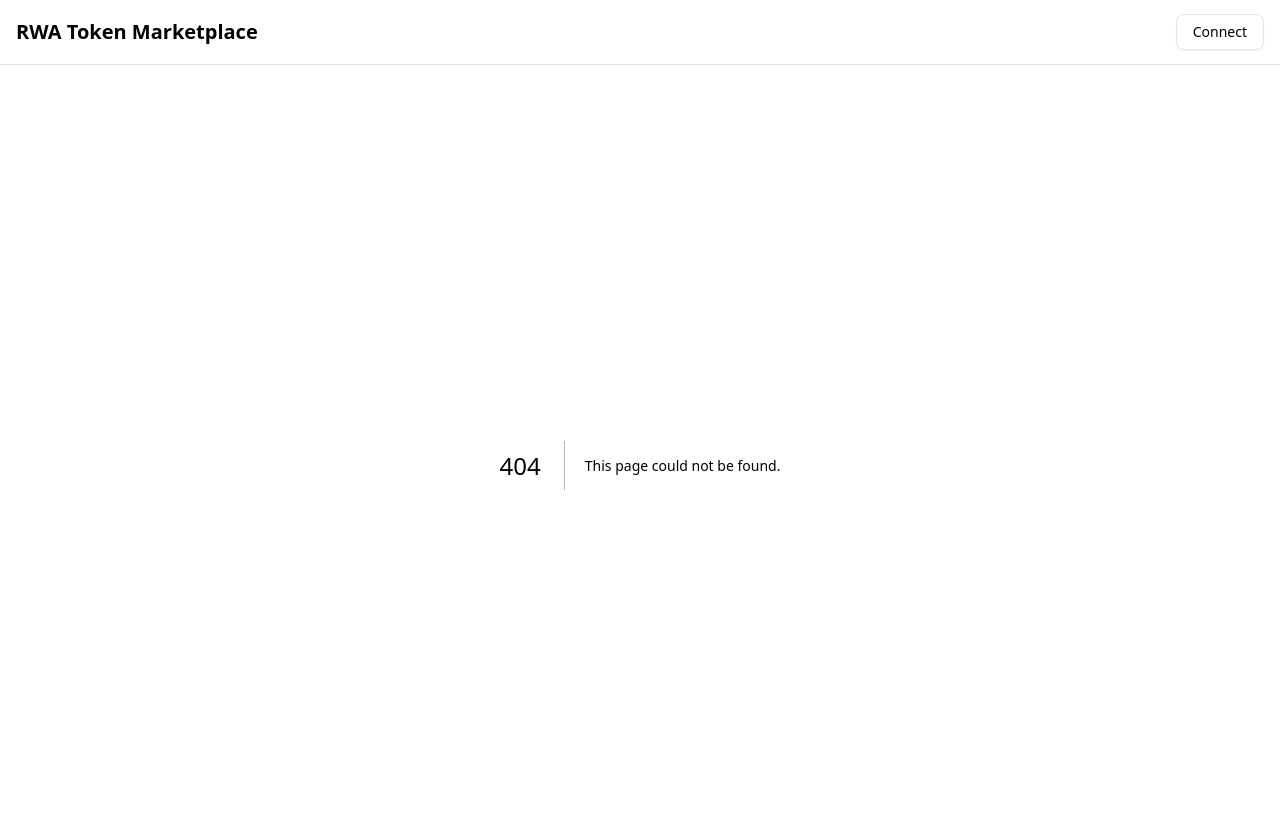
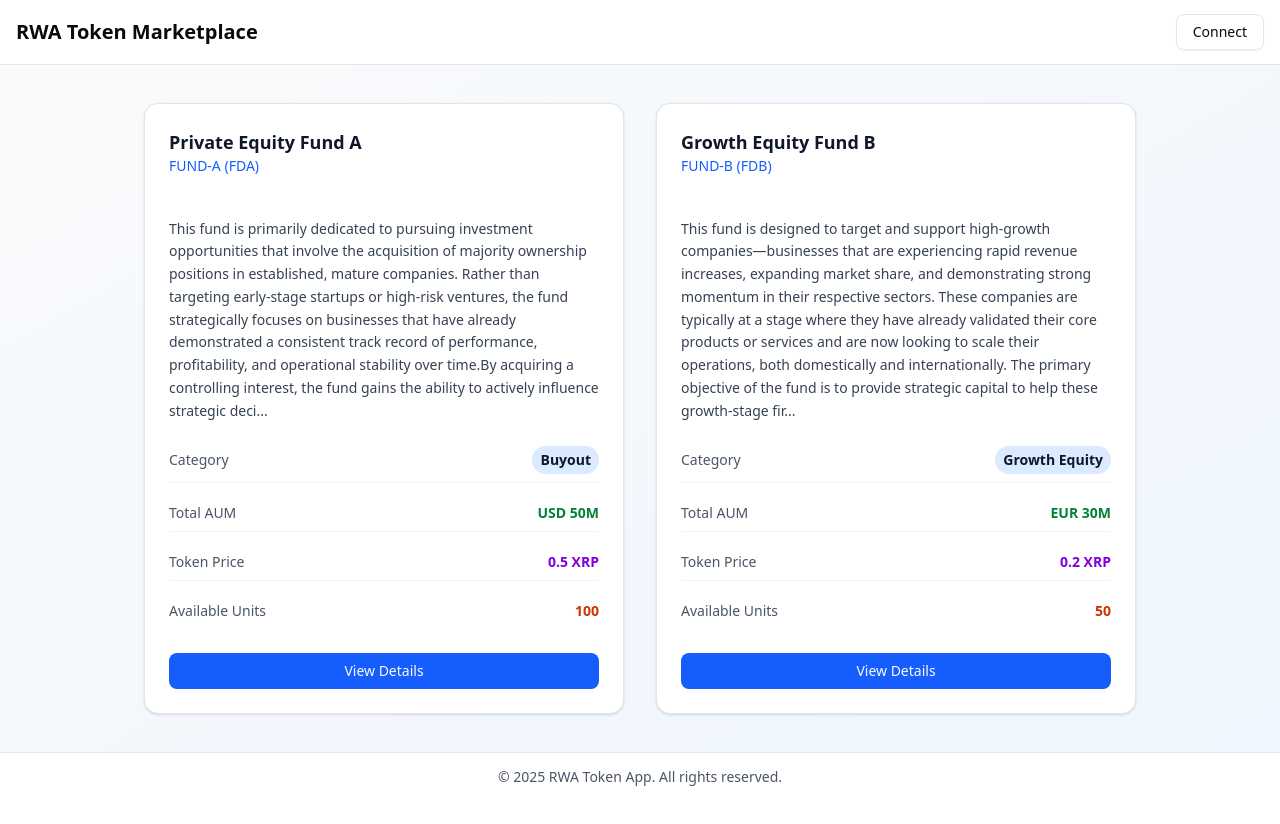
Before and after one commit to yohei-meister/rwa-token-app, a Next.js app in the folder frontend/: page /products in a window 1280 px wide. Before the commit this address had no page. Shown: the top 824 px of the page. After the commit the page ends 803 px from the top, so only its background shows below. Built offline with nearby package versions, Linux system fonts and the light colour scheme.

Commit message:
Implement dashboard and products pages with corresponding containers; add KYC data structure

```diff
--- /dev/null
+++ b/frontend/src/app/(fund)/dashboard/container.tsx
@@ -0,0 +1,5 @@
+'use client'
+
+export default function DashboardContainer() {
+  return <div>DashboardContainer</div>;
+}
--- /dev/null
+++ b/frontend/src/app/(fund)/dashboard/page.tsx
@@ -0,0 +1,5 @@
+import DashboardContainer from "./container";
+
+export default function Dashboard() {
+  return <DashboardContainer />;
+}
--- /dev/null
+++ b/frontend/src/app/(user)/products/container.tsx
@@ -0,0 +1,104 @@
+'use client'
+
+import {
+  Card,
+  CardContent,
+  CardDescription,
+  CardFooter,
+  CardHeader,
+  CardTitle,
+} from "@/components/ui/card";
+import { Button } from "@/components/ui/button";
+import { funds, type Fund } from "@/data/funds";
+
+// 文字数制限用のヘルパー関数
+const truncateText = (text: string, maxLength: number) => {
+  if (text.length <= maxLength) return text;
+  return text.slice(0, maxLength) + "...";
+};
+
+const FundCard: React.FC<{ fund: Fund }> = ({ fund }) => {
+  return (
+    <Card className="w-120 hover:shadow-lg transition-all duration-200 hover:scale-105">
+      <CardHeader className="pb-3">
+        <div>
+          <CardTitle className="text-lg font-bold text-gray-900">
+            {fund.name}
+          </CardTitle>
+          <CardDescription className="text-sm text-blue-600 font-medium">
+            {fund.symbol} ({fund.tokenSymbol})
+          </CardDescription>
+        </div>
+      </CardHeader>
+      <CardContent className="space-y-4">
+        {/* Description with character limit */}
+        <p className="text-sm text-gray-700 leading-relaxed">
+          {truncateText(fund.description, 500)}
+        </p>
+
+        {/* Fund details in a cleaner layout */}
+        <div className="space-y-3">
+          <div className="flex items-center justify-between py-2 border-b border-gray-100">
+            <span className="text-sm text-gray-600">Category</span>
+            <span className="text-sm font-semibold text-gray-900 bg-blue-100 px-2 py-1 rounded-full">
+              {fund.category}
+            </span>
+          </div>
+
+          <div className="flex items-center justify-between py-2 border-b border-gray-100">
+            <span className="text-sm text-gray-600">Total AUM</span>
+            <span className="text-sm font-semibold text-green-700">
+              {fund.totalAUM}
+            </span>
+          </div>
+
+          <div className="flex items-center justify-between py-2 border-b border-gray-100">
+            <span className="text-sm text-gray-600">Token Price</span>
+            <span className="text-sm font-semibold text-purple-700">
+              {fund.tokenPrice} XRP
+            </span>
+          </div>
+
+          <div className="flex items-center justify-between py-2">
+            <span className="text-sm text-gray-600">Available Units</span>
+            <span className="text-sm font-semibold text-orange-700">
+              {fund.availableUnits}
+            </span>
+          </div>
+        </div>
+      </CardContent>
+
+      <CardFooter>
+        <Button className="w-full bg-blue-600 hover:bg-blue-700">
+          View Details
+        </Button>
+      </CardFooter>
+    </Card>
+  );
+};
+
+export default function ProductsContainer() {
+  return (
+    <div className="font-sans flex-1 bg-gradient-to-br from-gray-50 to-blue-50 flex flex-col">
+      {/* Main content */}
+      <main className="flex-1 flex items-center justify-center px-4 py-8">
+        <div className="grid grid-cols-2 gap-8">
+          {funds.map((fund) => (
+            <FundCard key={fund.symbol} fund={fund} />
+          ))}
+        </div>
+      </main>
+
+      {/* Footer */}
+      <footer className="bg-white border-t border-gray-200 h-12 flex items-center justify-center flex-shrink-0">
+        <div className="max-w-7xl mx-auto px-4 sm:px-6 lg:px-8 py-4">
+          <div className="text-center">
+            <p className="text-gray-600 text-sm">
+              © 2025 RWA Token App. All rights reserved.
+            </p>
+          </div>
+        </div>
+      </footer>
+    </div>
+  );
+}
--- /dev/null
+++ b/frontend/src/app/(user)/products/page.tsx
@@ -0,0 +1,5 @@
+import ProductsContainer from "./container";
+
+export default function Products() {
+  return <ProductsContainer />;
+}
--- /dev/null
+++ b/frontend/src/app/(user)/register/container.tsx
@@ -0,0 +1,5 @@
+'use client'
+
+export default function RegisterContainer() {
+  return <div>RegisterContainer</div>;
+}
--- /dev/null
+++ b/frontend/src/app/(user)/register/page.tsx
@@ -0,0 +1,5 @@
+import RegisterContainer from "./container";
+
+export default function Register() {
+  return <RegisterContainer />;
+}
--- /dev/null
+++ b/frontend/src/data/kyc.ts
@@ -0,0 +1,15 @@
+export type Kyc = {
+  id: string
+  name: string
+}
+
+export const kyc: Kyc[] = [
+  {
+    id: "1",
+    name: "High Status",
+  },
+  {
+    id: "2",
+    name: "Low Status",
+  },
+]
```
